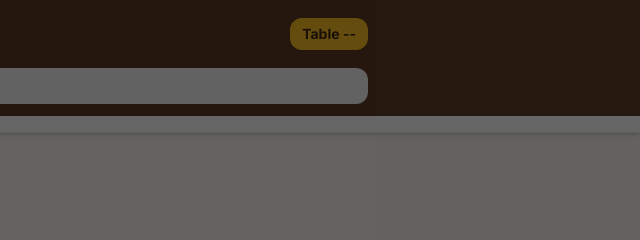
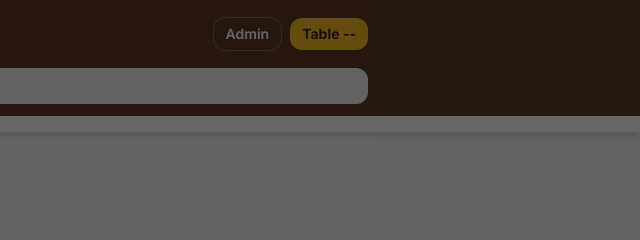
Before and after one commit to asiz4752/jannat-bakery, a plain HTML site: page index.html in a window 1280 px wide. Shown: the top 240 px of the page, 640-1280 px from the left. Drawn offline with nearby package versions, Linux system fonts and the light colour scheme; no server answers.

Commit message:
Update bakery app

```diff
--- a/index.html
+++ b/index.html
@@ -24,6 +24,9 @@
         </div>
       </div>
       <div class="flex items-center gap-2">
+        <a href="admin.html" class="btn-press rounded-xl border border-white/25 px-3 py-1.5 text-sm font-semibold text-white hover:bg-white/10">
+          Admin
+        </a>
         <button id="table-badge" class="btn-press bg-amber-400 text-brand-900 font-bold rounded-xl px-3 py-1.5 text-sm shadow">
           Table <span id="table-no">--</span>
         </button>
```
Also changed, not shown: vercel.json (deleted).
